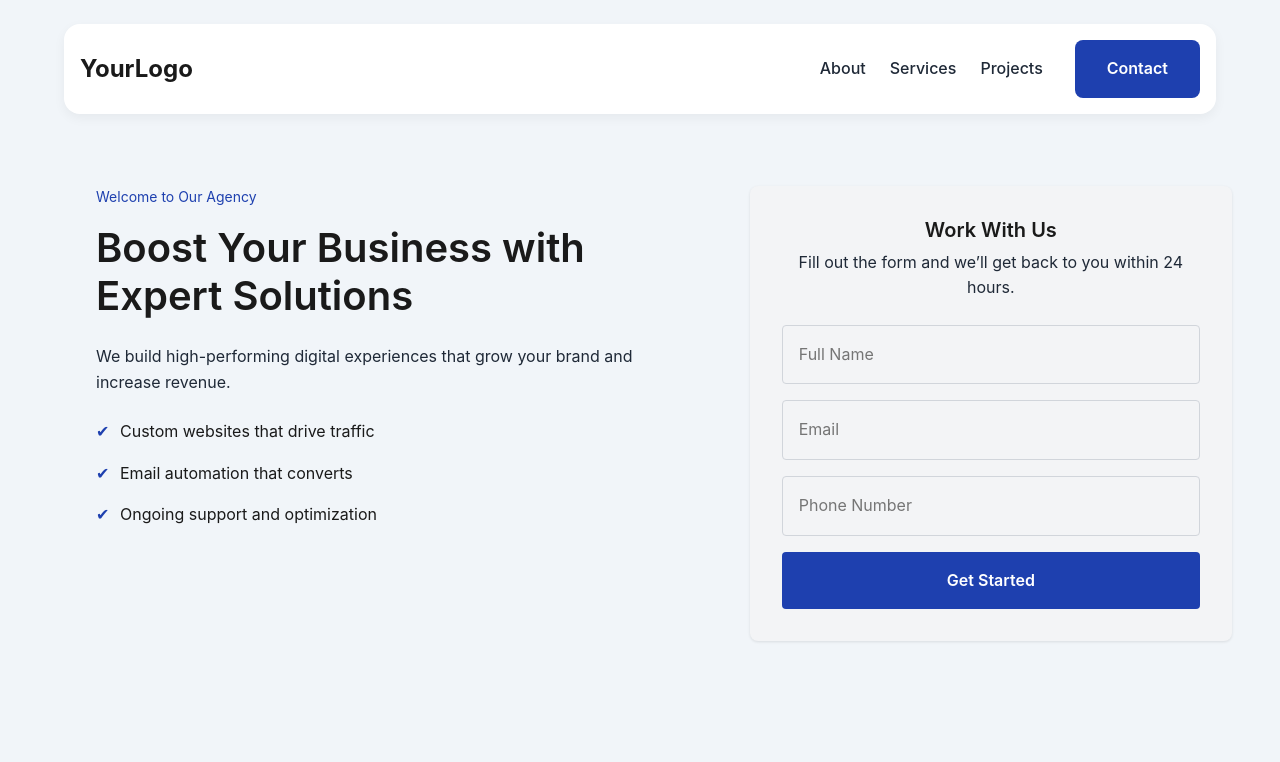
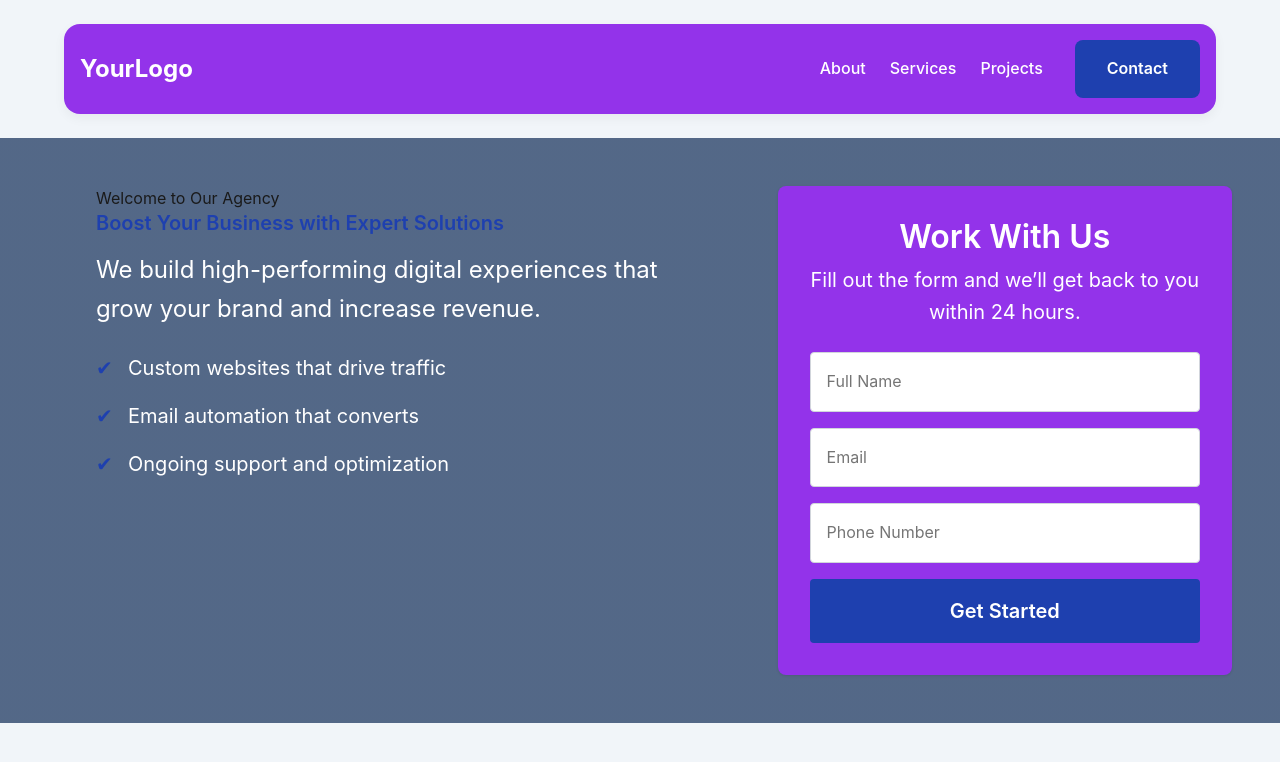
Before and after one commit to CESAR-JARAMILLO/Digital-Agency-Template, a Next.js app: page / in a window 1280 px wide. Shown: the top 762 px of the page. Built offline with nearby package versions, Linux system fonts and the light colour scheme.

Commit message:
update navbar & hero styling

```diff
--- a/styles/components/_hero.scss
+++ b/styles/components/_hero.scss
@@ -1,9 +1,21 @@
 @use "../utils/variables" as *;
 
 .hero {
+  position: relative;
+  overflow: hidden;
+  background: linear-gradient(rgba(16, 44, 87, 0.7), rgba(16, 44, 87, 0.7)),
+    url("/analytics-hero.jpg") center/cover no-repeat;
   padding: $spacing-xl 0;
 
+  &__overlay {
+    display: none;
+  }
+
   &__container {
+    position: relative;
+    z-index: 2;
+    max-width: 1400px;
+    margin: 0 auto;
     display: flex;
     justify-content: space-between;
     align-items: flex-start;
@@ -14,17 +26,14 @@
       flex-direction: column;
       padding: 0;
     }
-
-    @media (max-width: $bp-sm) {
-      padding: 0;
-    }
   }
 
   &__content {
-    flex: 2;
+    width: 60%;
     padding: 0 $spacing-xl;
 
     @media (max-width: $bp-md) {
+      width: 100%;
       padding: 0 $spacing-lg;
     }
 
@@ -33,49 +42,51 @@
     }
   }
 
-  &__subheading {
-    font-size: $font-size-sm;
+  &__title {
+    font-size: $font-size-lg;
+    font-weight: 600;
     color: $color-primary;
     margin-bottom: $spacing-sm;
   }
 
-  &__title {
-    font-size: $font-size-3xl;
-    color: $color-black;
+  &__subtitle,
+  &__description {
+    color: $color-white;
     margin-bottom: $spacing-md;
   }
 
+  &__subtitle {
+    font-size: $font-size-3xl;
+  }
+
   &__description {
-    font-size: $font-size-base;
-    color: $text-base;
-    margin-bottom: $spacing-md;
+    font-size: $font-size-xl;
   }
 
   &__bullets {
     list-style: none;
     padding: 0;
-    margin: 0;
 
     li {
+      position: relative;
       margin-bottom: $spacing-sm;
-      padding-left: 1.5rem;
-      position: relative;
-      font-size: $font-size-base;
-      color: $color-black;
+      padding-left: $spacing-lg;
+      font-size: $font-size-lg;
+      color: $color-white;
 
       &::before {
         content: "✔";
-        color: $color-primary;
         position: absolute;
         left: 0;
         top: 0;
+        color: $color-primary;
       }
     }
   }
 
   &__form-wrapper {
-    flex: 1.5;
-    background-color: $color-gray-100;
+    width: 40%;
+    background-color: $color-secondary;
     padding: $spacing-lg;
     border-radius: $radius-md;
     box-shadow: $shadow-sm;
@@ -92,15 +103,15 @@
   }
 
   &__form-title {
-    font-size: $font-size-lg;
+    font-size: $font-size-2xl;
+    color: $color-white;
     margin-bottom: $spacing-xs;
-    color: $color-black;
   }
 
   &__form-description {
-    font-size: $font-size-base;
+    font-size: $font-size-lg;
+    color: $color-white;
     margin-bottom: $spacing-md;
-    color: $text-base;
   }
 
   &__form {
@@ -111,19 +122,27 @@
 
   &__input {
     padding: $spacing-sm;
+    font-size: $font-size-base;
     border: 1px solid $color-gray-300;
     border-radius: $radius-sm;
-    font-size: $font-size-base;
+    background-color: $color-white;
+
+    &:focus {
+      outline: none;
+      border-color: $color-primary;
+      box-shadow: 0 0 0 3px rgba($color-primary, 0.15);
+    }
   }
 
   &__submit {
     padding: $spacing-sm;
+    font-weight: 600;
+    font-size: $font-size-lg;
+    color: $color-white;
     background-color: $color-primary;
-    color: $color-white;
-    font-weight: 600;
     border-radius: $radius-sm;
     cursor: pointer;
-    transition: background-color 0.3s;
+    transition: background-color 0.3s ease;
 
     &:hover {
       background-color: $color-primary-hover;
--- a/styles/components/_navbar.scss
+++ b/styles/components/_navbar.scss
@@ -6,7 +6,7 @@
   top: $spacing-md;
   z-index: $z-index-header;
   margin: $spacing-md auto;
-  background-color: $color-white;
+  background-color: $color-secondary;
   border-radius: $radius-lg;
   box-shadow: $shadow-md;
   width: 90%;
@@ -29,7 +29,7 @@
   &__logo a {
     font-size: $font-size-xl;
     font-weight: bold;
-    color: $color-black;
+    color: $color-white;
     text-decoration: none;
   }
 
@@ -43,7 +43,7 @@
       top: 100%;
       left: 0;
       right: 0;
-      background-color: $color-white;
+      background-color: $color-secondary;
       flex-direction: column;
       gap: $spacing-md;
       padding: $spacing-lg;
@@ -68,7 +68,7 @@
   }
 
   &__link {
-    color: $color-gray-800;
+    color: $color-white;
     text-decoration: none;
     font-weight: 500;
     font-size: $font-size-base;
@@ -113,7 +113,7 @@
     &-bar {
       width: 25px;
       height: 3px;
-      background-color: $color-black;
+      background-color: $color-white;
       border-radius: $radius-sm;
     }
   }
```
